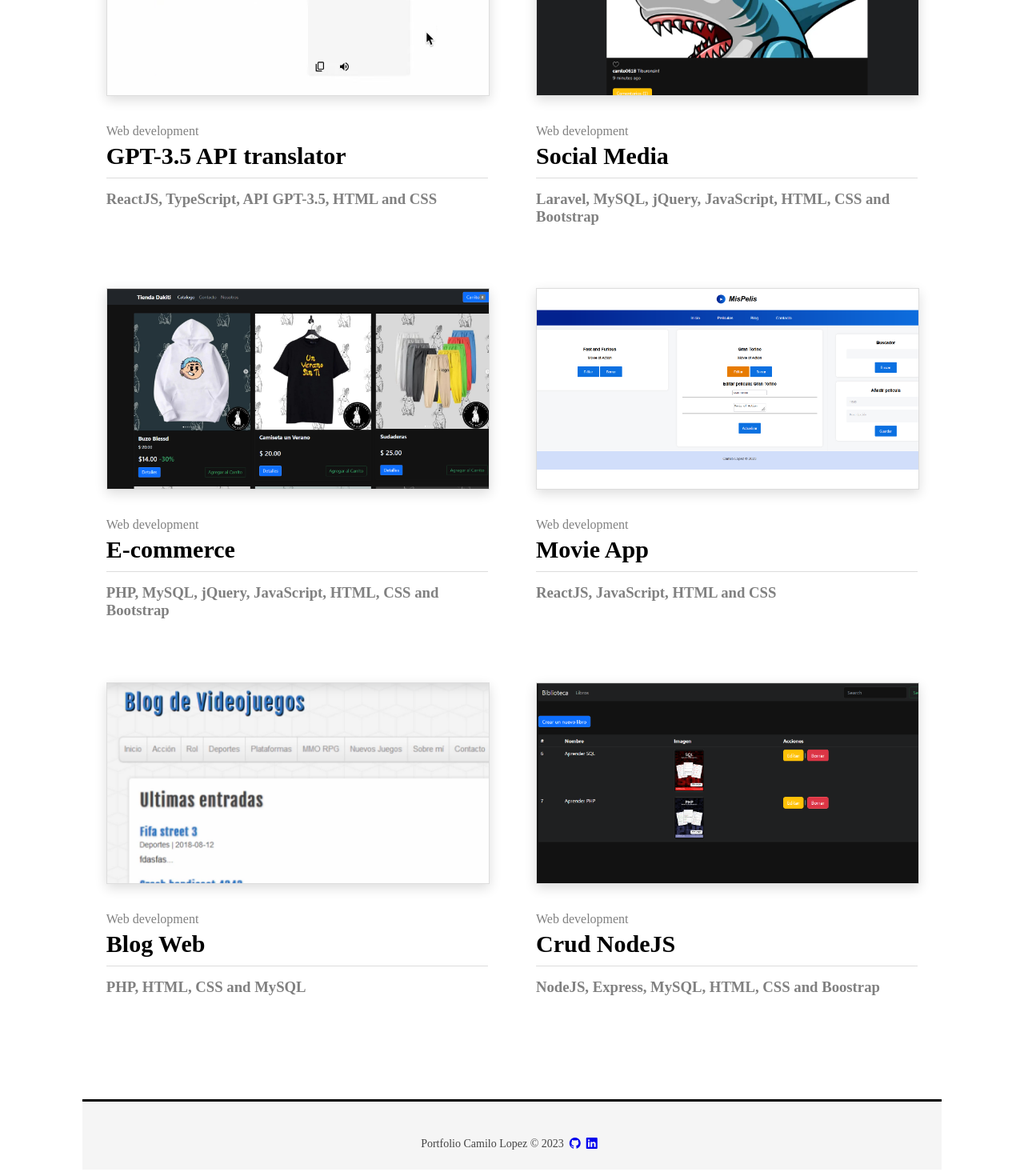
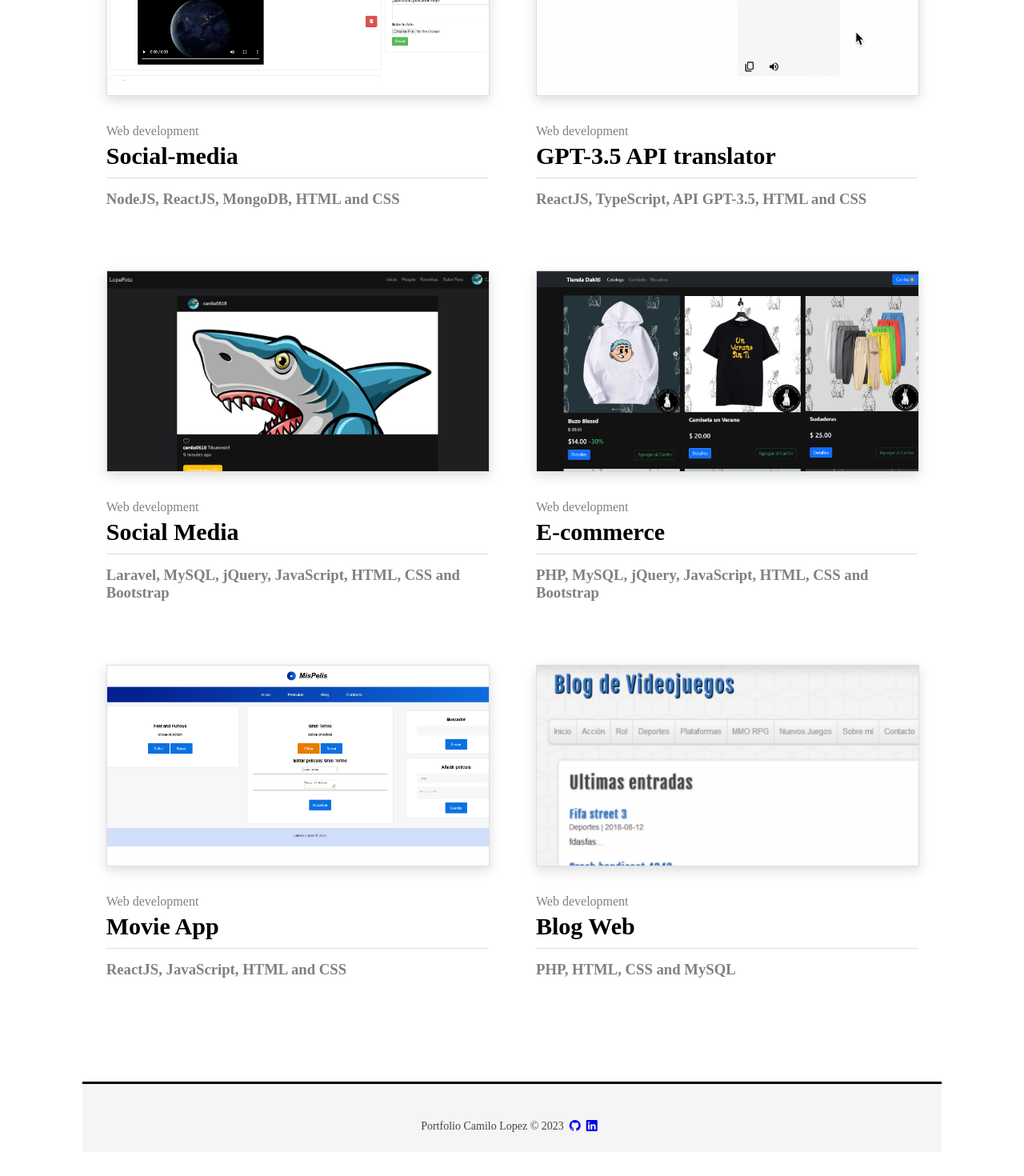
Before and after one commit to camilo180601/portfolio, a React (Create React App) app: page /portfolio in a window 1280 px wide. Shown: the part 414-1884 px from the top of the page at 80% size. After the commit the page ends 1862 px from the top, so only its background shows below. Built offline with nearby package versions, Linux system fonts and the light colour scheme.

Commit message:
update projects

```diff
--- a/src/data/works.js
+++ b/src/data/works.js
@@ -1,4 +1,12 @@
 export const works = [
+    {
+        'id': 'social-media',
+        'name': 'Social-media',
+        'url': 'https://github.com/camilo180601/client-socialmedia',
+        'technologies': 'NodeJS, ReactJS, MongoDB, HTML and CSS',
+        'category': 'Web development',
+        'description': 'This project involves building a social media application using Node.js and React. Users can modify their profile avatar, biography and make posts with video or photo.'
+    },
     {
         'id': 'translator',
         'name': 'GPT-3.5 API translator',
@@ -38,13 +46,5 @@ export const works = [
         'technologies': 'PHP, HTML, CSS and MySQL',
         'category': 'Web development',
         'description': 'The PHP-native blog project offers users the ability to manage their posts with features like editing and deleting. It incorporates a login system for user authentication and ensures a responsive design for a seamless browsing experience. With categories, related topics, and user-friendly functionalities, it provides a comprehensive platform for content creation and management.'
-    },
-    {
-        'id': 'crudnode',
-        'name': 'Crud NodeJS',
-        'url': 'https://github.com/camilo180601/CRUD-NodeJS',
-        'technologies': 'NodeJS, Express, MySQL, HTML, CSS and Boostrap',
-        'category': 'Web development',
-        'description': 'This project involves building a CRUD (Create, Read, Update, Delete) application using Node.js and Express. It allows users to perform basic database operations such as creating, reading, updating, and deleting records.'
     }
 ];
```
Also changed, not shown: public/images/crudnode.png (deleted), public/images/social-media.png (added).
